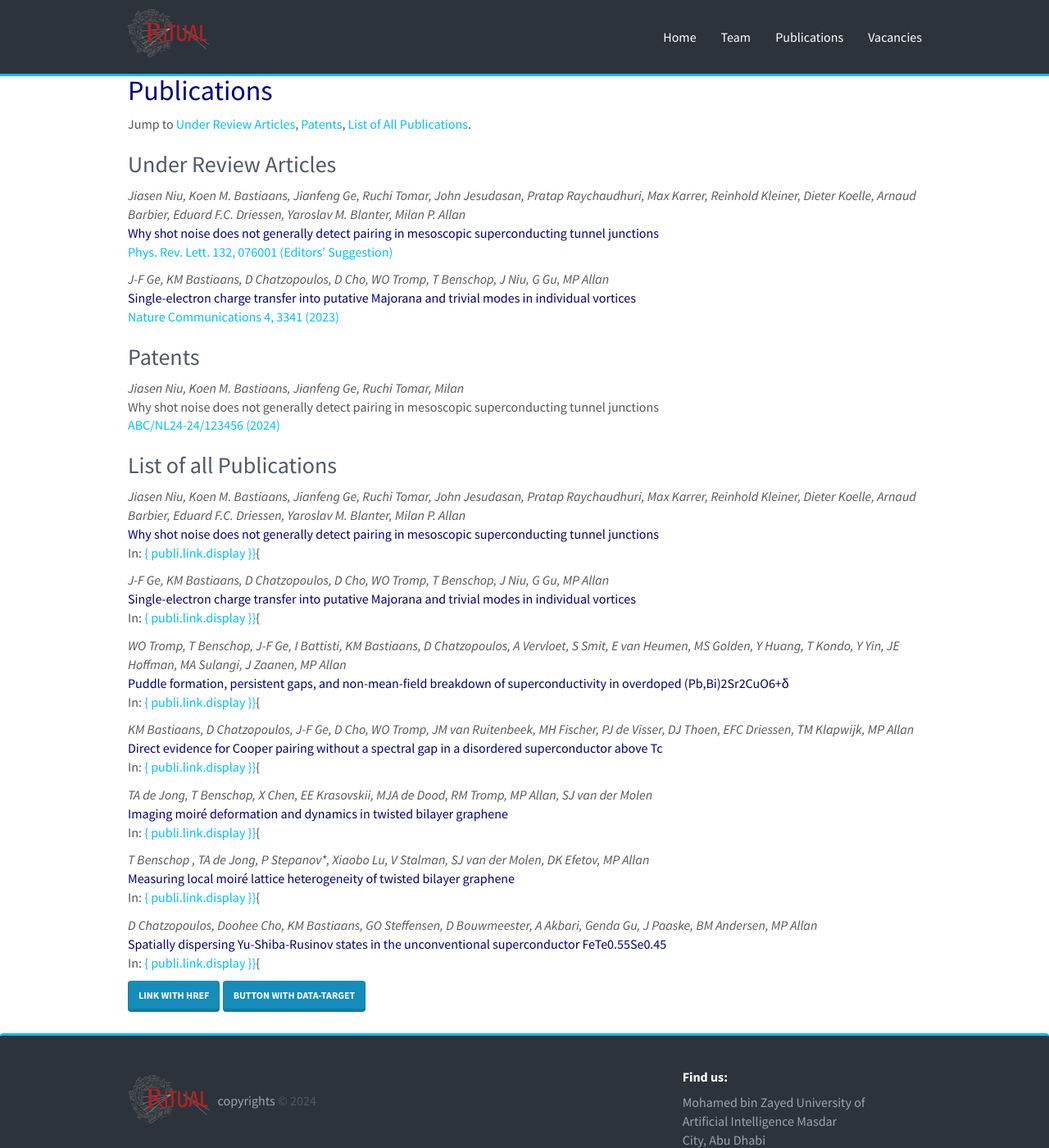
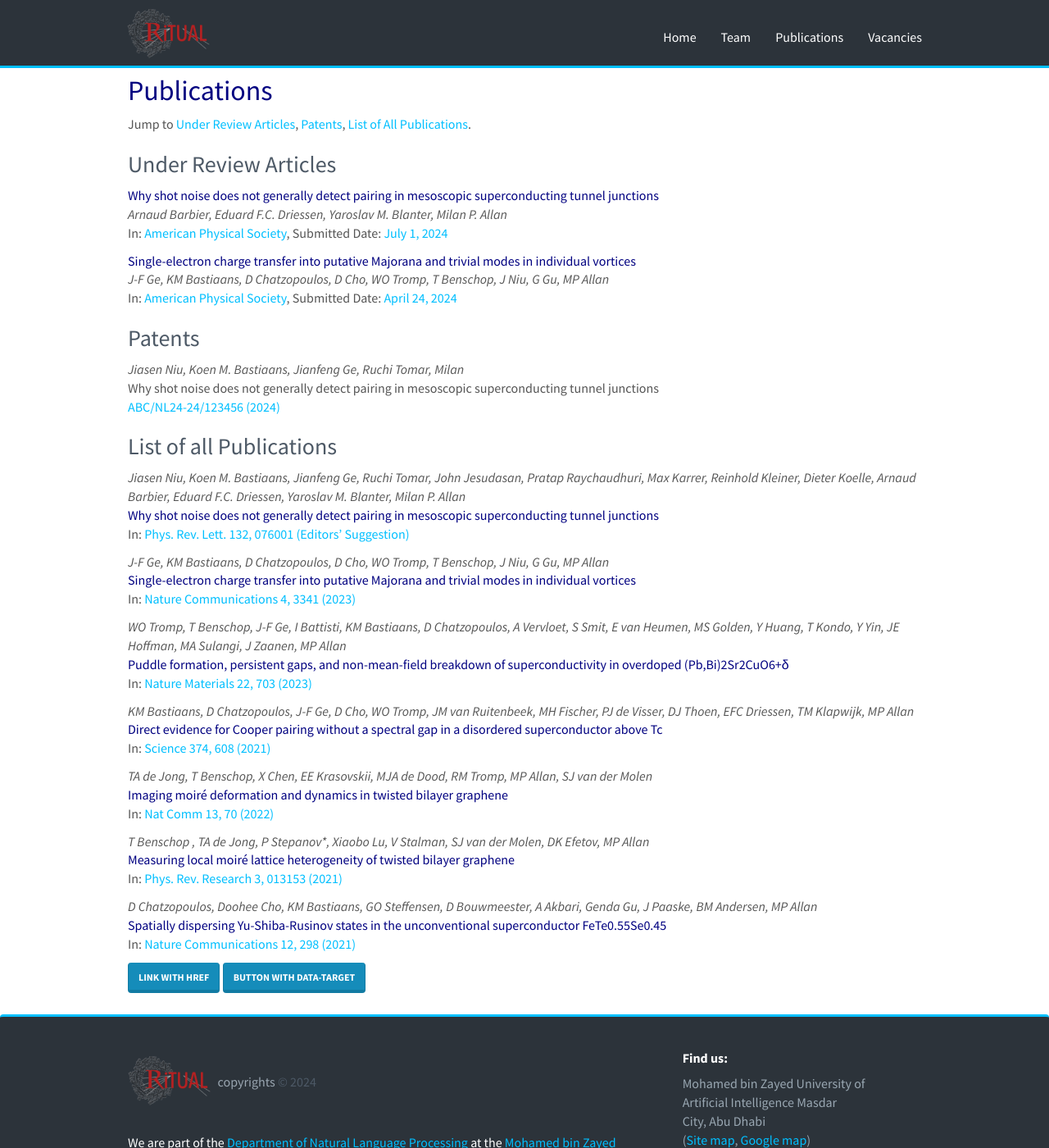
Before and after one commit to RamzaBasharat/MBZUAI, a Jekyll site: the page built from _pages/publications.md, in a window 1280 px wide and 1400 px high. Shown: the whole window at 82% size. Built offline with Jekyll 4.4.1, drawn with Linux system fonts in a browser that asks for light colours; nearby versions of some CDN libraries.

Commit message:
designing publishing page

```diff
--- a/_data/under_review.yml
+++ b/_data/under_review.yml
@@ -1,18 +1,12 @@
 - title: "Why shot noise does not generally detect pairing in mesoscopic superconducting tunnel junctions"
-  image: ShotNoise.png
   description: Can mesoscopic shot noise experiments show the doubling of the charge carriers in a superconductor? Turns out, it's complicated. We investigated this in several different samples, and made predictions as to what is necessary to make this work.
-  authors: Jiasen Niu, Koen M. Bastiaans, Jianfeng Ge, Ruchi Tomar, John Jesudasan, Pratap Raychaudhuri, Max Karrer, Reinhold Kleiner, Dieter Koelle, Arnaud Barbier, Eduard F.C. Driessen, Yaroslav M. Blanter, Milan P. Allan
-  link:
-    url: https://journals.aps.org/prl/abstract/10.1103/PhysRevLett.132.076001
-    display: Phys. Rev. Lett. 132, 076001 (Editors' Suggestion)
-  highlight: 1
+  authors: Arnaud Barbier, Eduard F.C. Driessen, Yaroslav M. Blanter, Milan P. Allan
+  publisher: American Physical Society
+  date: July 1, 2024
 
 - title: "Single-electron charge transfer into putative Majorana and trivial modes in individual vortices"
   image: imageaward_edited.png
   description: Shot noise has been suggested for a long time as a tell-tale probe for Majorana bound states. We are the first to carry out local tunneling shot noise measurements on the putative vortex Majorana states.
   authors: J-F Ge, KM Bastiaans, D Chatzopoulos, D Cho, WO Tromp, T Benschop, J Niu, G Gu, MP Allan
-  link:
-    url: https://www.nature.com/articles/s41467-023-39109-w
-    display: Nature Communications 4, 3341 (2023)
-  highlight: 1
-  news2: See [news item](https://www.universiteitleiden.nl/en/news/2023/06/new-method-to-find-majoranas-tested-for-the-first-time) by Michelle Willebrands
+  publisher: American Physical Society
+  date: April 24, 2024
--- a/_pages/publications.md
+++ b/_pages/publications.md
@@ -14,9 +14,9 @@ Jump to [Under Review Articles](#under-review-articles), [Patents](#patents), [L
 
 {% for publi in site.data.under_review %}
 
+  <span class="navy">{{ publi.title }}</span><br />
   <em>{{ publi.authors }} </em><br />
-  <span class="navy">{{ publi.title }}</span><br />
-  <a href="{{ publi.link.url }}">{{ publi.link.display }}</a>
+  In: <span class="sky">{{ publi.publisher }}</span>, Submitted Date: <span class="sky">{{ publi.date}}</span>
 
 {% endfor %}
 
@@ -36,7 +36,7 @@ Jump to [Under Review Articles](#under-review-articles), [Patents](#patents), [L
 
   <em>{{ publi.authors }} </em><br />
   <span class="navy">{{ publi.title }}</span><br />
-  In: <span class="sky">{ publi.link.display }}</span>{
+  In: <span class="sky">{{publi.link.display}}</span>
 
 {% endfor %}
 
--- a/css/main.scss
+++ b/css/main.scss
@@ -162,7 +162,7 @@ color:#99a7b2;
     background-color: #2c333a; /* Background color */
     border: none; /* Remove the default border */
     border-bottom: 3px solid #00bfff;
-    padding: 20px 0px;
+    padding: 20px 0px 10px 0px;
     border-radius: 0px;
 }
 
```
